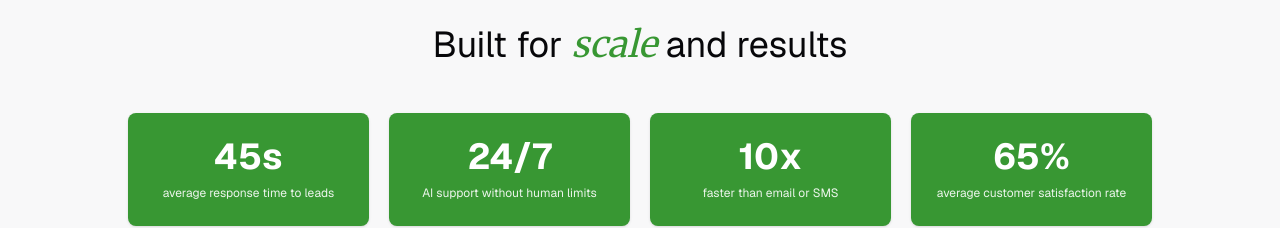
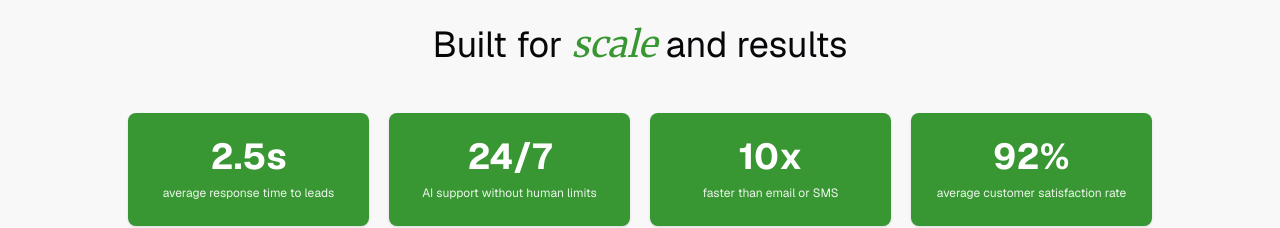
Before and after one commit to nabeel378/engine, a Next.js app: page / in a window 1280 px wide. Shown: the part 4760-4988 px from the top of the page. Built offline with nearby package versions, Linux system fonts and the light colour scheme.

Commit message:
update average response time metric to 2.5s

```diff
--- a/components/metrics-section.tsx
+++ b/components/metrics-section.tsx
@@ -1,6 +1,6 @@
 const metrics = [
   {
-    value: "45s",
+    value: "2.5s",
     label: "average response time to leads",
   },
   {
@@ -12,7 +12,7 @@ const metrics = [
     label: "faster than email or SMS",
   },
   {
-    value: "65%",
+    value: "92%",
     label: "average customer satisfaction rate",
   },
 ]
```
